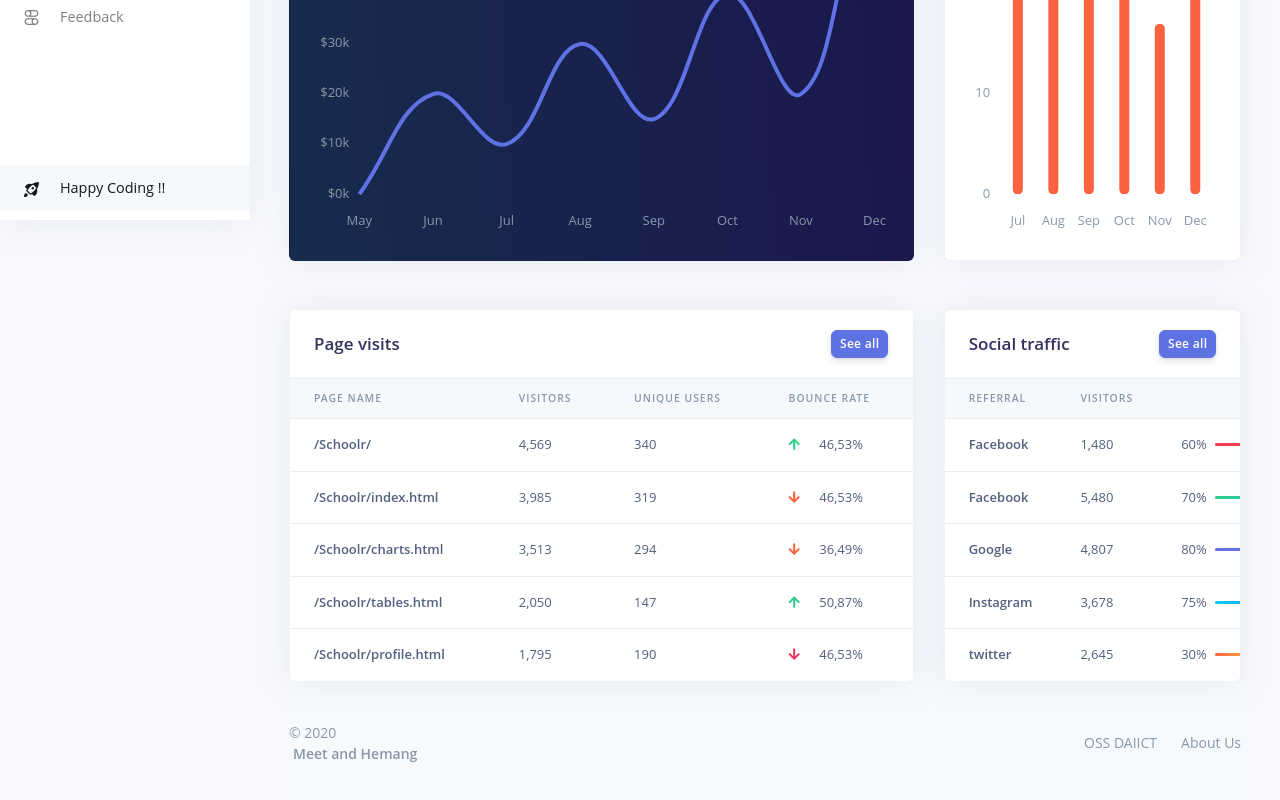
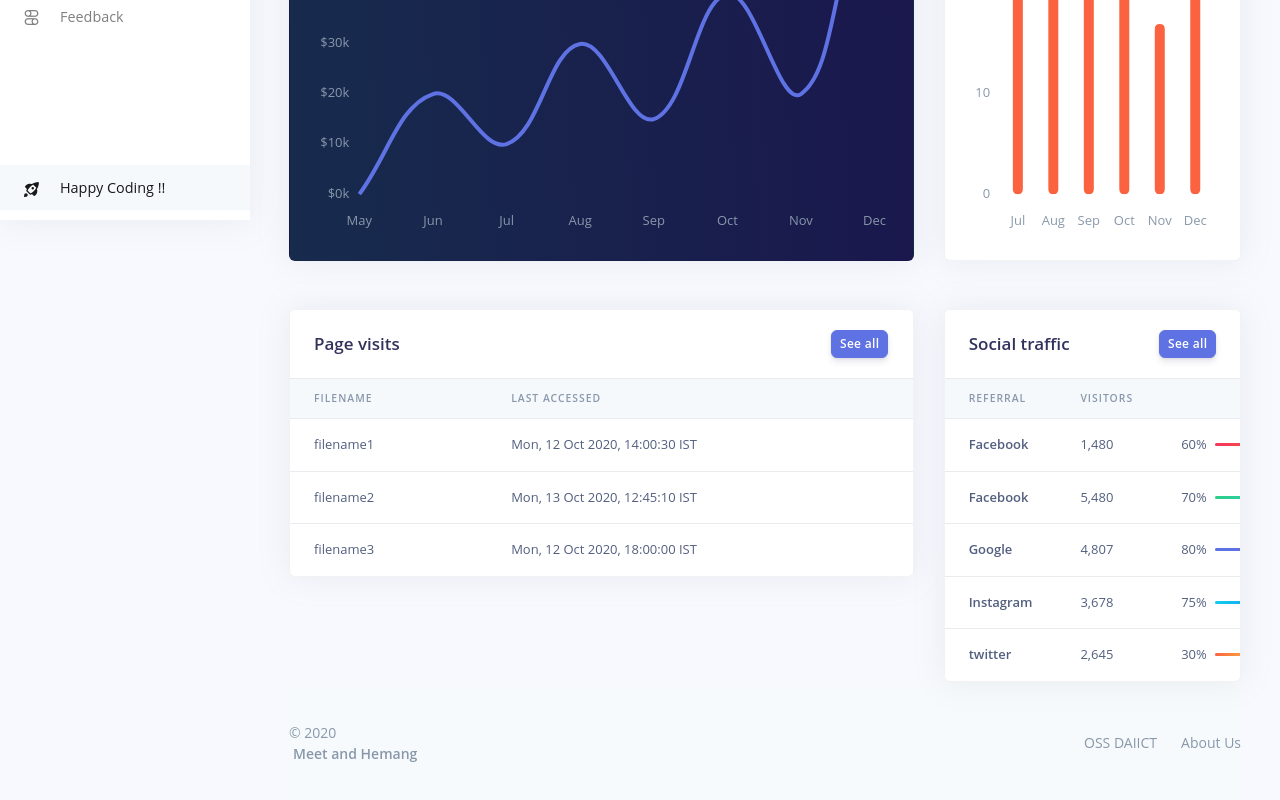
Before and after one commit to meet59patel/schooler, a React (Create React App) app: page /admin/index in a window 1280 px wide. Shown: the part 580-1380 px from the top of the page. Built offline with nearby package versions, Linux system fonts and the light colour scheme; sample sign-in values are in the browser's storage; what react-google-maps would draw is missing.

Commit message:
commit on issue #11

```diff
--- /dev/null
+++ b/src/components/dashboard/RecentlyAccessed.js
@@ -0,0 +1,41 @@
+import React from 'react';
+import {Table} from 'reactstrap';
+
+const recentFiles = [{
+    filename: 'filename1',
+    lastAccess: 'Mon, 12 Oct 2020, 14:00:30 IST'
+},{
+    filename: 'filename2',
+    lastAccess: 'Mon, 13 Oct 2020, 12:45:10 IST'
+},{
+    filename: 'filename3',
+    lastAccess: 'Mon, 12 Oct 2020, 18:00:00 IST'
+}];
+
+const header = ["Filename", "Last Accessed"];
+
+const RecentlyAccesed = () => {
+    return(
+        <div>
+        <Table className="align-items-center table-flush" responsive>
+            <thead className="thead-light">
+                <tr>{header.map((h, i) => <th key={i}>{h}</th>)}</tr>
+            </thead>
+            <tbody>
+                {Object.keys(recentFiles).map((k, i) => {
+                    let data = recentFiles[k];
+                    return(
+                        <tr key={i}>
+                            <td>{data.filename}</td>
+                            <td>{data.lastAccess}</td>
+                        </tr>
+                    )
+                })}
+
+            </tbody>
+        </Table>
+        </div>
+    )
+}
+
+export default RecentlyAccesed;
--- a/src/views/Index.js
+++ b/src/views/Index.js
@@ -32,6 +32,8 @@ import {
 
 import Header from "../components/Headers/Header.js";
 
+import RecentlyAccessed from "../components/dashboard/RecentlyAccessed";
+
 class Index extends React.Component {
   constructor(props){
     super(props);
@@ -52,6 +54,7 @@ class Index extends React.Component {
     });
   };
   render() {
+    // const {filename, lastAccess} = this.state
     return (
       <>
         <Header />
@@ -155,63 +158,7 @@ class Index extends React.Component {
                     </div>
                   </Row>
                 </CardHeader>
-                <Table className="align-items-center table-flush" responsive>
-                  <thead className="thead-light">
-                    <tr>
-                      <th scope="col">Page name</th>
-                      <th scope="col">Visitors</th>
-                      <th scope="col">Unique users</th>
-                      <th scope="col">Bounce rate</th>
-                    </tr>
-                  </thead>
-                  <tbody>
-                    <tr>
-                      <th scope="row">/Schoolr/</th>
-                      <td>4,569</td>
-                      <td>340</td>
-                      <td>
-                        <i className="fas fa-arrow-up text-success mr-3" />{" "}
-                        46,53%
-                      </td>
-                    </tr>
-                    <tr>
-                      <th scope="row">/Schoolr/index.html</th>
-                      <td>3,985</td>
-                      <td>319</td>
-                      <td>
-                        <i className="fas fa-arrow-down text-warning mr-3" />{" "}
-                        46,53%
-                      </td>
-                    </tr>
-                    <tr>
-                      <th scope="row">/Schoolr/charts.html</th>
-                      <td>3,513</td>
-                      <td>294</td>
-                      <td>
-                        <i className="fas fa-arrow-down text-warning mr-3" />{" "}
-                        36,49%
-                      </td>
-                    </tr>
-                    <tr>
-                      <th scope="row">/Schoolr/tables.html</th>
-                      <td>2,050</td>
-                      <td>147</td>
-                      <td>
-                        <i className="fas fa-arrow-up text-success mr-3" />{" "}
-                        50,87%
-                      </td>
-                    </tr>
-                    <tr>
-                      <th scope="row">/Schoolr/profile.html</th>
-                      <td>1,795</td>
-                      <td>190</td>
-                      <td>
-                        <i className="fas fa-arrow-down text-danger mr-3" />{" "}
-                        46,53%
-                      </td>
-                    </tr>
-                  </tbody>
-                </Table>
+                <RecentlyAccessed />
               </Card>
             </Col>
             <Col xl="4">
```
